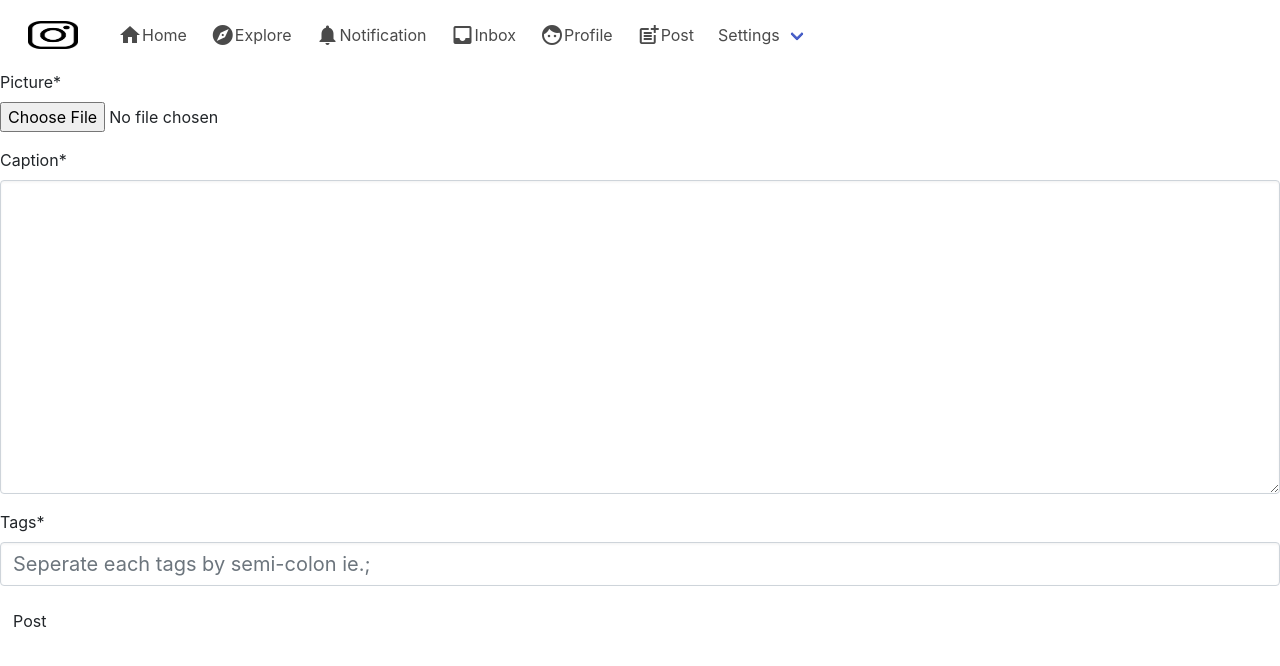
After one commit to gauravpaudel/insta_clone, a Django app: page /newpost/ in a window 1280 px wide. The commit adds this page. Shown: the top 666 px of the page. Run offline with Django 3.2, Linux system fonts and the light colour scheme; a user stored in the database is signed in; some libraries are stand-ins or nearby versions.

Commit message:
add post

```diff
--- a/instagram_clone/urls.py
+++ b/instagram_clone/urls.py
@@ -10,7 +10,6 @@ urlpatterns = [
 
     path('admin/', admin.site.urls),
     path('accounts/', include('allauth.urls')),
-]
 
-if settings.DEBUG:
-    urlpatterns += static(settings.MEDIA_URL, document_root = settings.MEDIA_ROOT)
+
+] + static(settings.MEDIA_URL, document_root = settings.MEDIA_ROOT)
--- /dev/null
+++ b/post/forms.py
@@ -0,0 +1,11 @@
+from django import forms
+from .models import Post
+
+class NewPostForm(forms.ModelForm):
+    picture = forms.ImageField(required = True)
+    caption = forms.CharField(widget = forms.Textarea(attrs={'class':'input is-medium'}), required=True)
+    tags = forms.CharField(widget = forms.TextInput(attrs={'class':'input is-medium','placeholder':'Seperate each tags by semi-colon ie.;'}), required=True)
+
+    class Meta:
+        model = Post
+        fields = ('picture','caption','tags')
--- a/post/models.py
+++ b/post/models.py
@@ -1,4 +1,5 @@
 import uuid
+
 from django.db import models
 
 from django.contrib.auth.models import User
@@ -20,8 +21,8 @@ class Tag(models.Model):
         verbose_name = 'Tag'
         verbose_name_plural = 'Tags'
 
-    def get_absolute_url(self):
-        return reverse('tags',args=[self.slug])
+   # def get_absolute_url(self):
+      #  return reverse('tags',args=[self.slug])
 
     def __str__(self):
         return '%s' % self.title
@@ -41,7 +42,7 @@ class Post(models.Model):
     posted = models.DateTimeField(auto_now_add = True)
     tags = models.ManyToManyField(Tag, related_name='tags')
     user = models.ForeignKey(User, on_delete = models.CASCADE)
-    likes = models.IntegerField()
+    likes = models.IntegerField(default=0)
 
     def get_absolute_url(self):
         return reverse('postdetails', args=[str(self.id)])
--- a/post/urls.py
+++ b/post/urls.py
@@ -1,7 +1,9 @@
 from django.urls import path
-from .views import index
+from .views import index,newPost
 
 
 urlpatterns = [
-    path('',index,name='index')
+    path('',index,name='index'),
+    path('newpost/',newPost,name='newpost')
+
 ]
--- a/post/views.py
+++ b/post/views.py
@@ -1,9 +1,9 @@
-from django.shortcuts import render
+from django.shortcuts import render, redirect
 
 from django.contrib.auth.decorators import login_required
 
-from .models import Post, Stream
-
+from .models import Post, Stream, Tag
+from post.forms import NewPostForm
 
 @login_required
 def index(request):
@@ -24,3 +24,37 @@ def index(request):
 
 
     return render(request, 'index.html',context)
+
+@login_required
+def newPost(request):
+    user = request.user.id
+    tags_objs = []
+
+    if request.method == 'POST':
+        form = NewPostForm(request.POST, request.FILES)
+        if form.is_valid():
+            picture = form.cleaned_data.get('picture')
+            caption = form.cleaned_data.get('caption')
+
+            tags_from = form.cleaned_data.get('tags')
+
+            tags_list = list(tags_from.split(';'))
+
+            for tag in tags_list:
+                t, created = Tag.objects.get_or_create(title =tag)
+                tags_objs.append(t)
+
+            p,created = Post.objects.get_or_create(picture = picture, caption=caption, user_id = user)
+            p.tags.set(tags_objs)
+            p.save()
+
+            return redirect('index')
+    else:
+        form = NewPostForm()
+
+
+    context = {
+        'form': form
+           }
+
+    return render(request, 'newpost.html',context)
--- a/requirements.txt
+++ b/requirements.txt
@@ -6,8 +6,10 @@ cryptography==3.2.1
 defusedxml==0.6.0
 Django==3.1.3
 django-allauth==0.43.0
+django-crispy-forms==1.10.0
 idna==2.10
 oauthlib==3.1.0
+Pillow==8.0.1
 pycparser==2.20
 PyJWT==1.7.1
 python3-openid==3.2.0
--- a/templates/base.html
+++ b/templates/base.html
@@ -7,13 +7,14 @@
     <title>Hello Bulma!</title>
     <link rel="stylesheet" href="https://cdn.jsdelivr.net/npm/bulma@0.9.1/css/bulma.min.css">
     <link href="https://fonts.googleapis.com/icon?family=Material+Icons" rel="stylesheet">
+    <link rel="stylesheet" href="https://stackpath.bootstrapcdn.com/bootstrap/4.5.2/css/bootstrap.min.css">
   </head>
   <body>
 
     <nav class="navbar" role="navigation" aria-label="main navigation">
         <div class="navbar-brand">
           <a class="navbar-item" href="/">
-            <img src="static/img/icon.png" width="50" height="64">
+            <img src="{% static 'img/icon.png' %}" width="50" height="64">
           </a>
 
           <a role="button" class="navbar-burger burger" aria-label="menu" aria-expanded="false" data-target="navbarBasicExample">
@@ -61,6 +62,15 @@
                 Profile
             </a>
 
+
+              <a class="navbar-item" href="{% url 'newpost' %}">
+                <span class="material-icons">
+                  post_add
+                  </span>
+                  Post
+              </a>
+
+
             <div class="navbar-item has-dropdown is-hoverable">
               <a class="navbar-link">
                 Settings
@@ -77,7 +87,7 @@
                   Report an issues
                 </a>
                 <hr class="navbar-divider">
-                <a class="navbar-item">
+                <a class="navbar-item" href="{% url 'account_logout' %}">
                   Logout
                 </a>
               </div>
--- /dev/null
+++ b/templates/newpost.html
@@ -0,0 +1,16 @@
+{% extends 'base.html' %}
+
+{% load crispy_forms_tags %}
+
+{% block content %}
+
+<form action="" method="post" enctype="multipart/form-data">
+    {% csrf_token %}
+
+    {{ form|crispy }}
+
+    <button type="submit" class="btn btn-sucess">Post</button>
+</form>
+
+
+{% endblock %}
```
Also changed, not shown: instagram_clone/settings.py (+7 -1 lines), db.sqlite3, media/user_1/hacker2.jpg (added), media/user_1/hacker3.jpg (added), post/migrations/0005_auto_20201119_1537.py (added).
